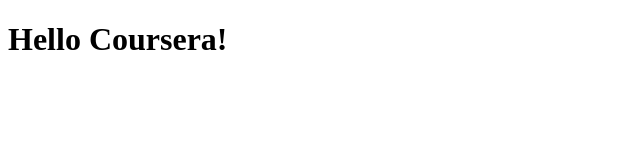
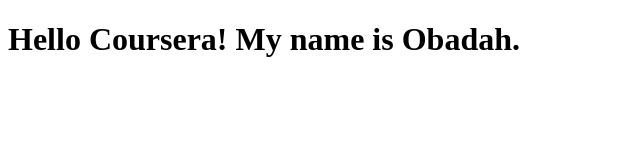
Before and after one commit to Obadah26/coursera-test, a plain HTML site: page site/index.html in a window 1280 px wide. Shown: the whole page, without its empty margins (0-640 px from the left). Drawn offline with Linux system fonts and the light colour scheme.

Commit message:
Small addition.

```diff
--- a/site/index.html
+++ b/site/index.html
@@ -4,6 +4,6 @@
     <title>Hello Coursera!</title>
 </head>
 <body>
-<h1>Hello Coursera!</h1>
+<h1>Hello Coursera! My name is Obadah.</h1>
 </body>
 </html>
```
